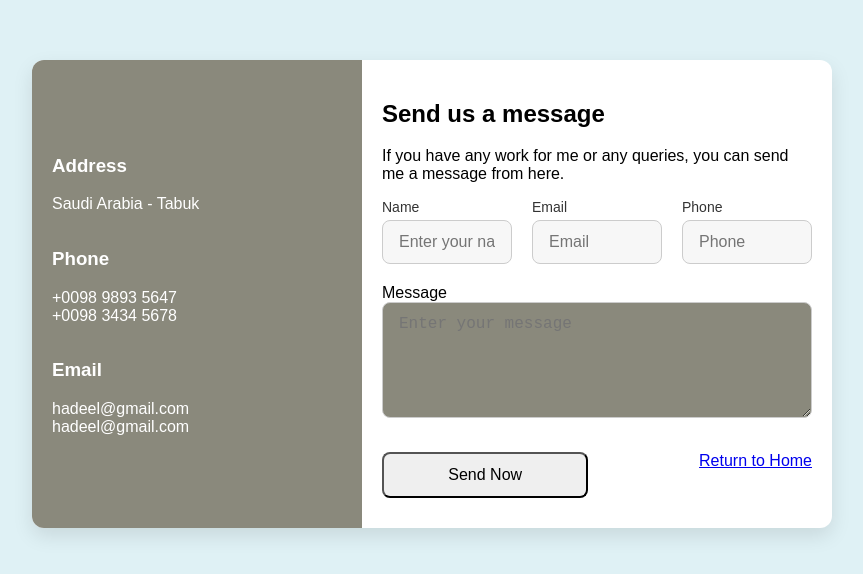
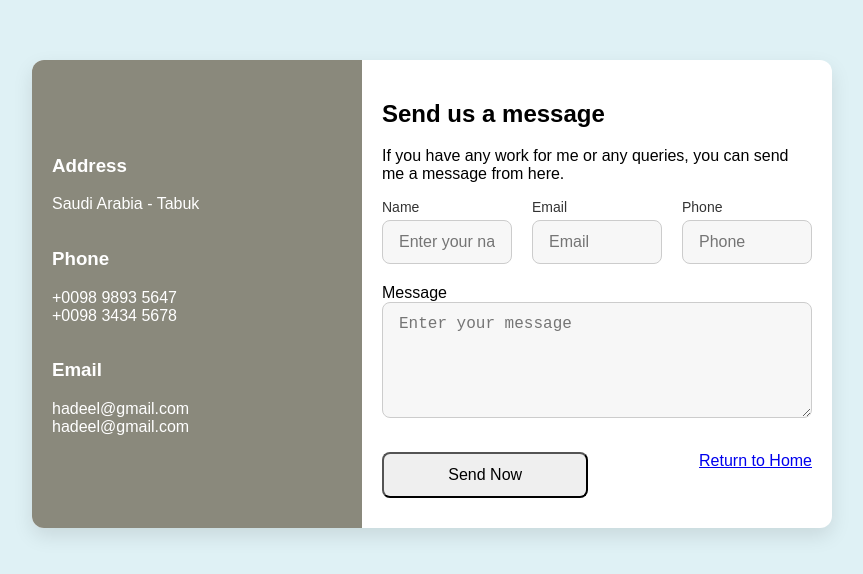
Before and after one commit to ReemAbed100/LogoSite, a plain HTML site: page Contact.html in a window 1280 px wide. Shown: the part 124-698 px from the top of the page, without its empty margins (208-1071 px from the left). Drawn offline with Linux system fonts and the light colour scheme.

Commit message:
Update contact.css

```diff
--- a/contact.css
+++ b/contact.css
@@ -50,7 +50,7 @@ body {
     margin-bottom: 10px;
     border: 1px solid #ccc;
     border-radius: 8px;
-    background-color: #8A897C;
+    background-color: #f7f7f7;
     font-size: 16px;
     box-sizing: border-box;
     transition: border-color 0.3s, background-color 0.3s;
```
